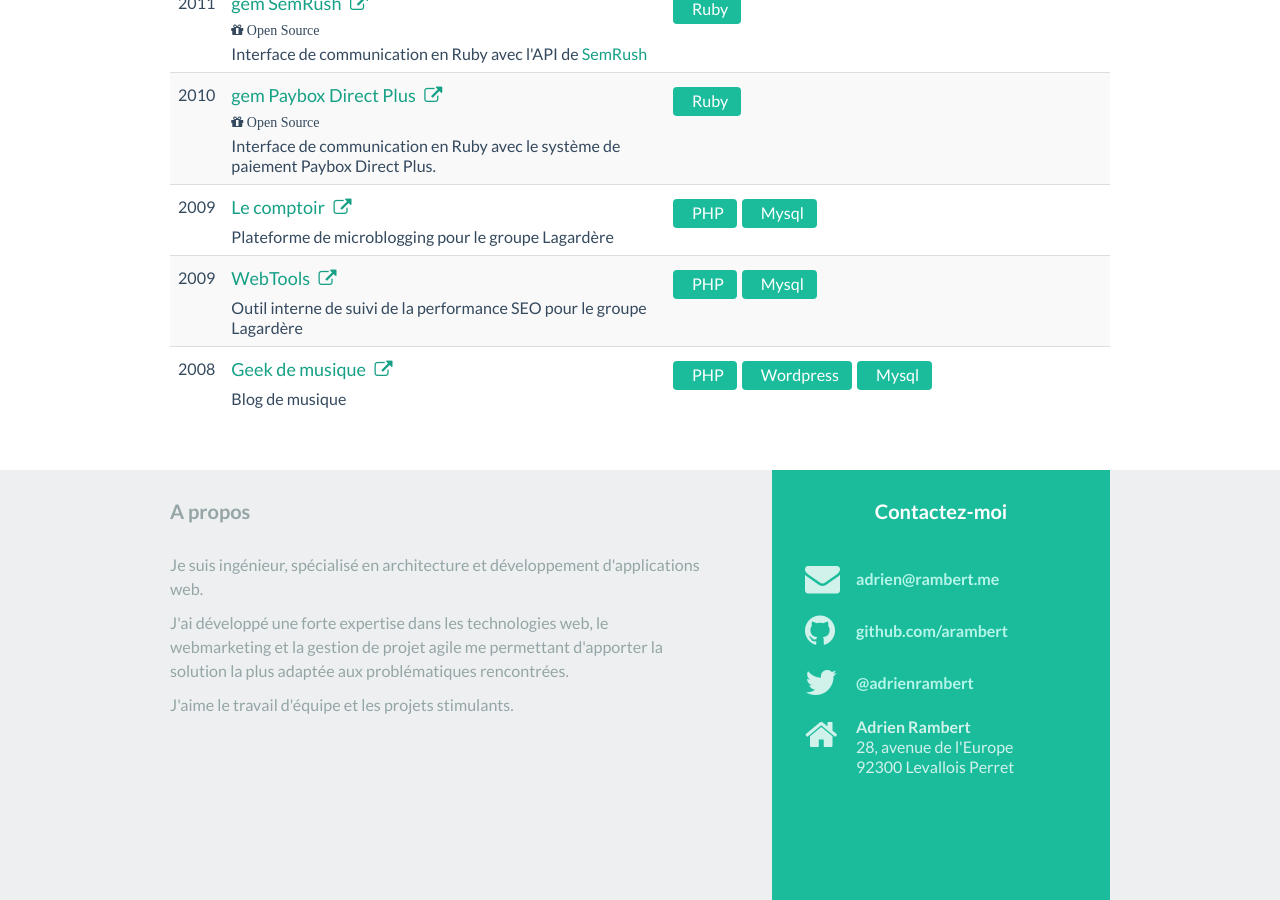
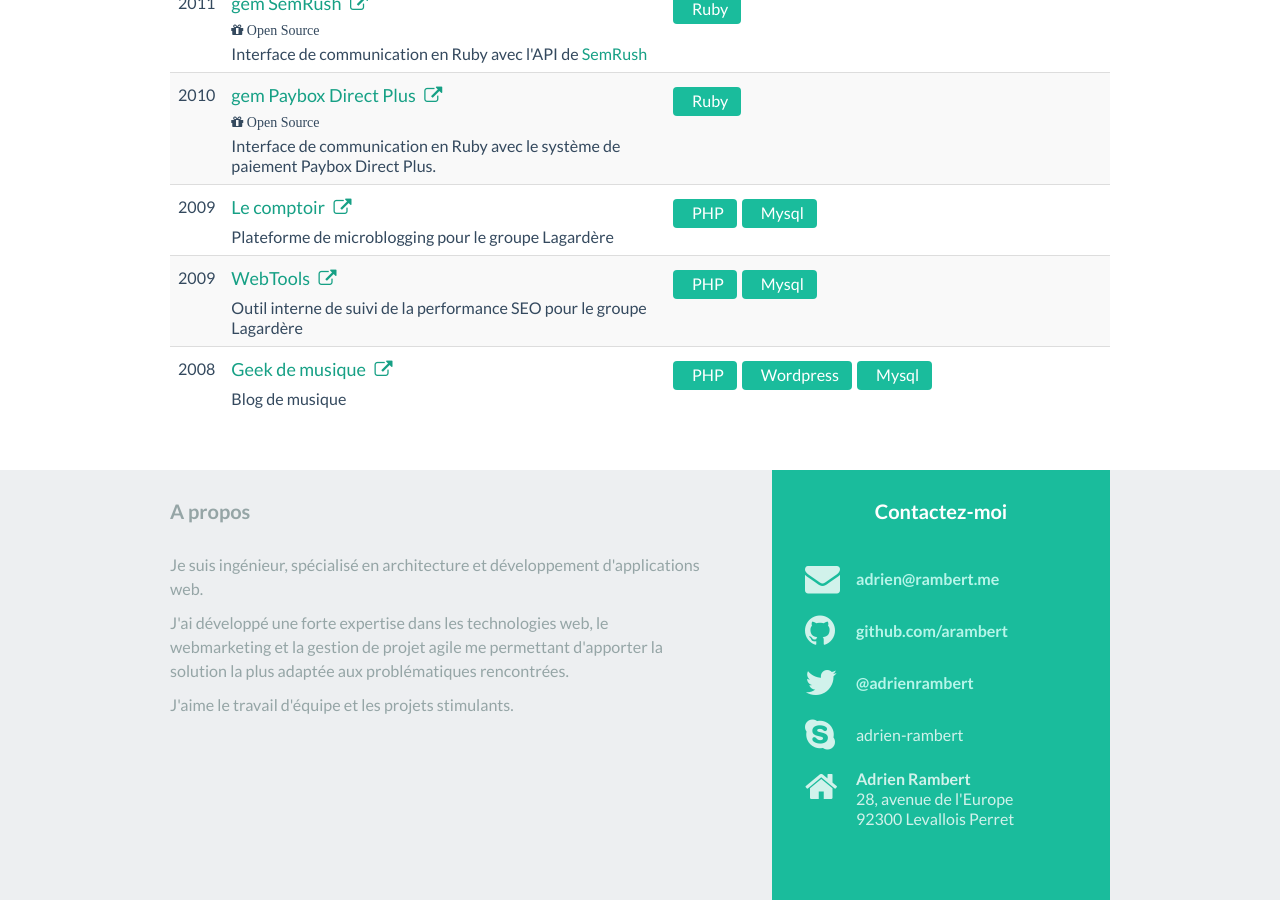
Before and after one commit to arambert/arambert.github.io, a Jekyll site: the page built from index.html, in a window 1280 px wide and 900 px high, scrolled down 2307 px. Built offline with Jekyll 4.4.1, drawn with Linux system fonts in a browser that asks for light colours.

Commit message:
add skype username

```diff
--- a/_includes/footer.html
+++ b/_includes/footer.html
@@ -17,6 +17,7 @@
             <tr><td><i class='icon-envelope'></i></td><td><a class='email' href="mailto:adrien__at__rambert.me" target="_top">adrien__at__rambert.me</a></td></tr>
             <tr><td><i class='icon-github'></i></td><td><a href='https://github.com/arambert'>github.com/arambert</a></td></tr>
             <tr><td><i class='icon-twitter'></i></td><td><a href='https://twitter.com/adrienrambert'>@adrienrambert</a></td></tr>
+            <tr><td><i class='icon-skype'></i></td><td>adrien-rambert</td></tr>
             <tr>
               <td style='vertical-align:top;'><i class='icon-home'></i></td>
               <td>
```
